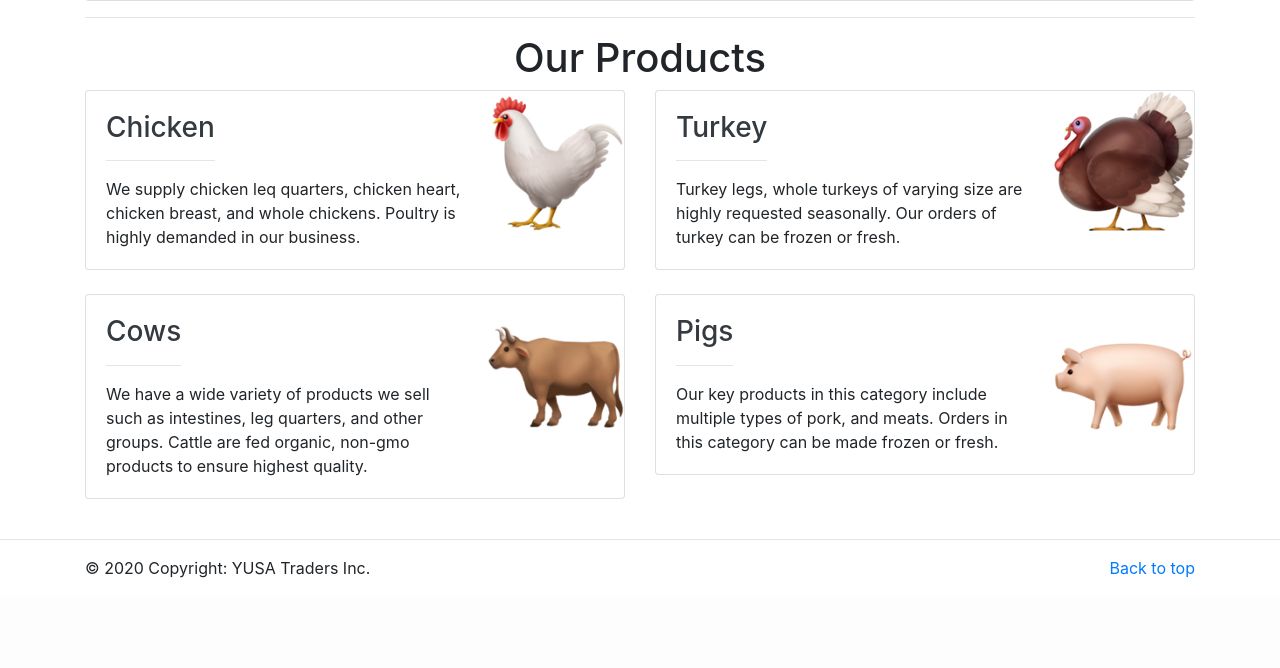
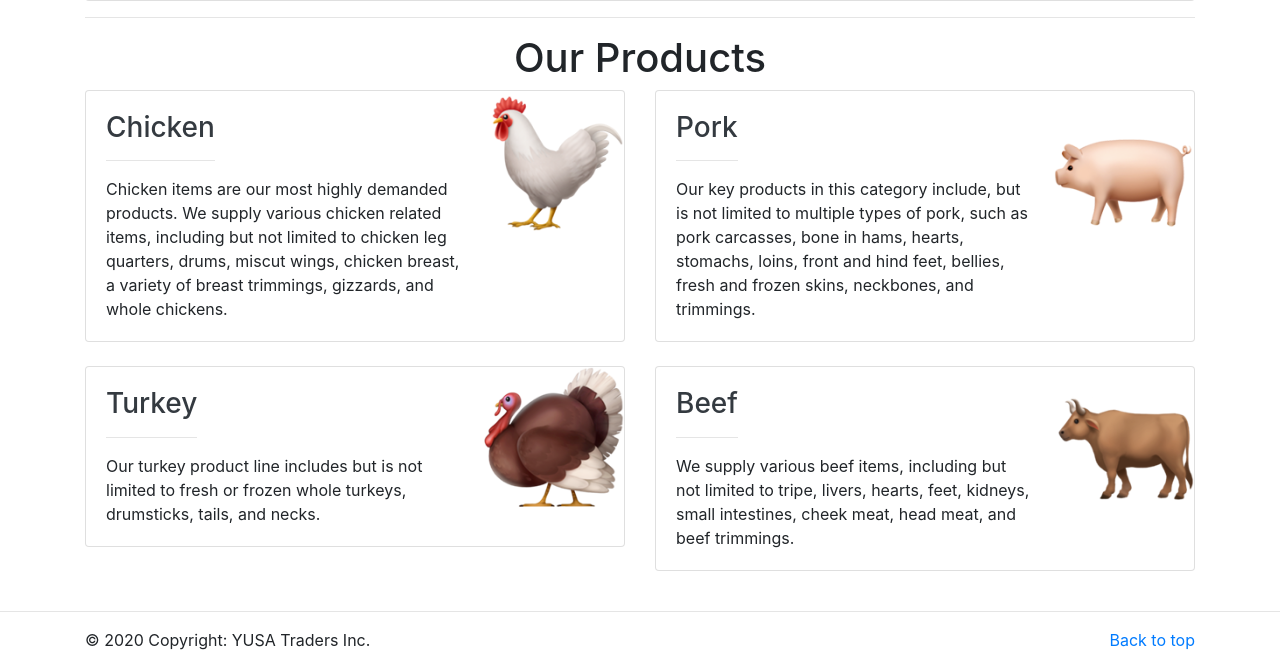
Before and after one commit to CarlosSamaniego88/YUSATraders, a Flask app: template app/blueprints/multilingual/templates/multilingual/home.html in a window 1280 px wide. Shown: the part 2898-3566 px from the top of the page. Before the commit the page ends 3476 px from the top, so only its background shows below. Run offline with Flask 2, Linux system fonts and the light colour scheme; the template is opened without the code that fills it, so the values that code supplies are empty; some libraries are stand-ins or nearby versions.

Commit message:
fixed product text

```diff
--- a/app/blueprints/multilingual/templates/multilingual/home.html
+++ b/app/blueprints/multilingual/templates/multilingual/home.html
@@ -98,9 +98,22 @@
                 <a class="text-dark">{{_('Chicken')}}</a>
                 <hr>
               </h3>
-              <p class="card-text mb-auto" style="text-align: left;">{{_('We supply chicken leq quarters, chicken heart, chicken breast, and whole chickens. Poultry is highly demanded in our business.')}}</p>
+              <p class="card-text mb-auto" style="text-align: left;">{{_('Chicken items are our most highly demanded products. We supply various chicken related items, including but not limited to chicken leg quarters, drums, miscut wings, chicken breast, a variety of breast trimmings, gizzards, and whole chickens.')}}</p>
             </div>
             <img class="card-img-right flex-auto d-none d-md-block" src="/static/images/photos/chicken_logo.png" alt="Card image cap" style="height: 140px; width: 140px;">
+          </div>
+        </div>
+
+        <div class="col-md-6">
+          <div class="card flex-md-row mb-4 box-shadow h-md-250">
+            <div class="card-body d-flex flex-column align-items-start">
+              <h3 class="mb-0">
+                <a class="text-dark">{{_('Pork')}}</a>
+                <hr>
+              </h3>
+              <p class="card-text mb-auto" style="text-align: left;">{{_('Our key products in this category include, but is not limited to multiple types of pork, such as pork carcasses, bone in hams, hearts, stomachs, loins, front and hind feet, bellies, fresh and frozen skins, neckbones, and trimmings.')}}</p>
+            </div>
+            <img class="card-img-right flex-auto d-none d-md-block" src="/static/images/photos/pig_logo.png" style="height: 140px; width: 140px;">
           </div>
         </div>
 
@@ -111,9 +124,7 @@
                 <a class="text-dark">{{_('Turkey')}}</a>
                 <hr>
               </h3>
-              <p class="card-text mb-auto" style="text-align: left;">
-                {{_('Turkey legs, whole turkeys of varying size are highly requested seasonally. Our orders of turkey can be frozen or fresh.')}}
-              </p>
+              <p class="card-text mb-auto" style="text-align: left;">{{_('Our turkey product line includes but is not limited to fresh or frozen whole turkeys, drumsticks, tails, and necks.')}}</p>
             </div>
             <img class="card-img-right flex-auto d-none d-md-block" src="/static/images/photos/turkey_logo.png" alt="Card image cap" style="height: 140px; width: 140px;">
           </div>
@@ -123,31 +134,15 @@
           <div class="card flex-md-row mb-4 box-shadow h-md-250">
             <div class="card-body d-flex flex-column align-items-start">
               <h3 class="mb-0">
-                <a class="text-dark">{{_('Cows')}}</a>
+                <a class="text-dark">{{_('Beef')}}</a>
                 <hr>
               </h3>
-              <p class="card-text mb-auto" style="text-align: left;">
-                {{_('We have a wide variety of products we sell such as intestines, leg quarters, and other groups. Cattle are fed organic, non-gmo products to ensure highest quality.')}}
-              </p>
+              <p class="card-text mb-auto" style="text-align: left;">{{_('We supply various beef items, including but not limited to tripe, livers, hearts, feet, kidneys, small intestines, cheek meat, head meat, and beef trimmings.')}}</p>
             </div>
             <img class="card-img-right flex-auto d-none d-md-block" src="/static/images/photos/ox_logo.png" alt="Card image cap" style="height: 140px; width: 140px;">
           </div>
         </div>
 
-        <div class="col-md-6">
-          <div class="card flex-md-row mb-4 box-shadow h-md-250">
-            <div class="card-body d-flex flex-column align-items-start">
-              <h3 class="mb-0">
-                <a class="text-dark">{{_('Pigs')}}</a>
-                <hr>
-              </h3>
-              <p class="card-text mb-auto" style="text-align: left;">
-                {{_('Our key products in this category include multiple types of pork, and meats. Orders in this category can be made frozen or fresh.')}}
-              </p>
-            </div>
-            <img class="card-img-right flex-auto d-none d-md-block" src="/static/images/photos/pig_logo.png" style="height: 140px; width: 140px;">
-          </div>
-        </div>
       </div>
     </div>
     <hr>
```
Also changed, not shown: app/translations/es/LC_MESSAGES/messages.po.
